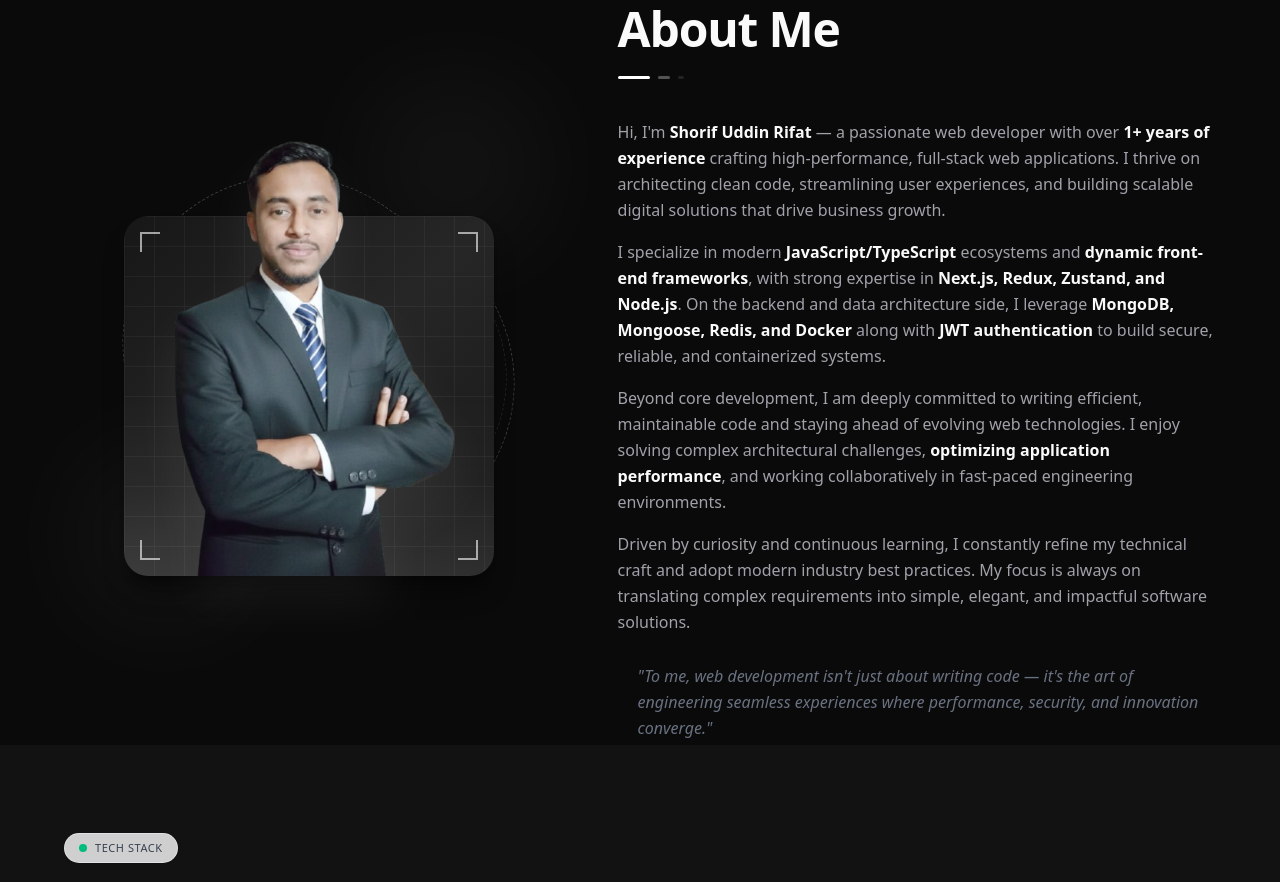
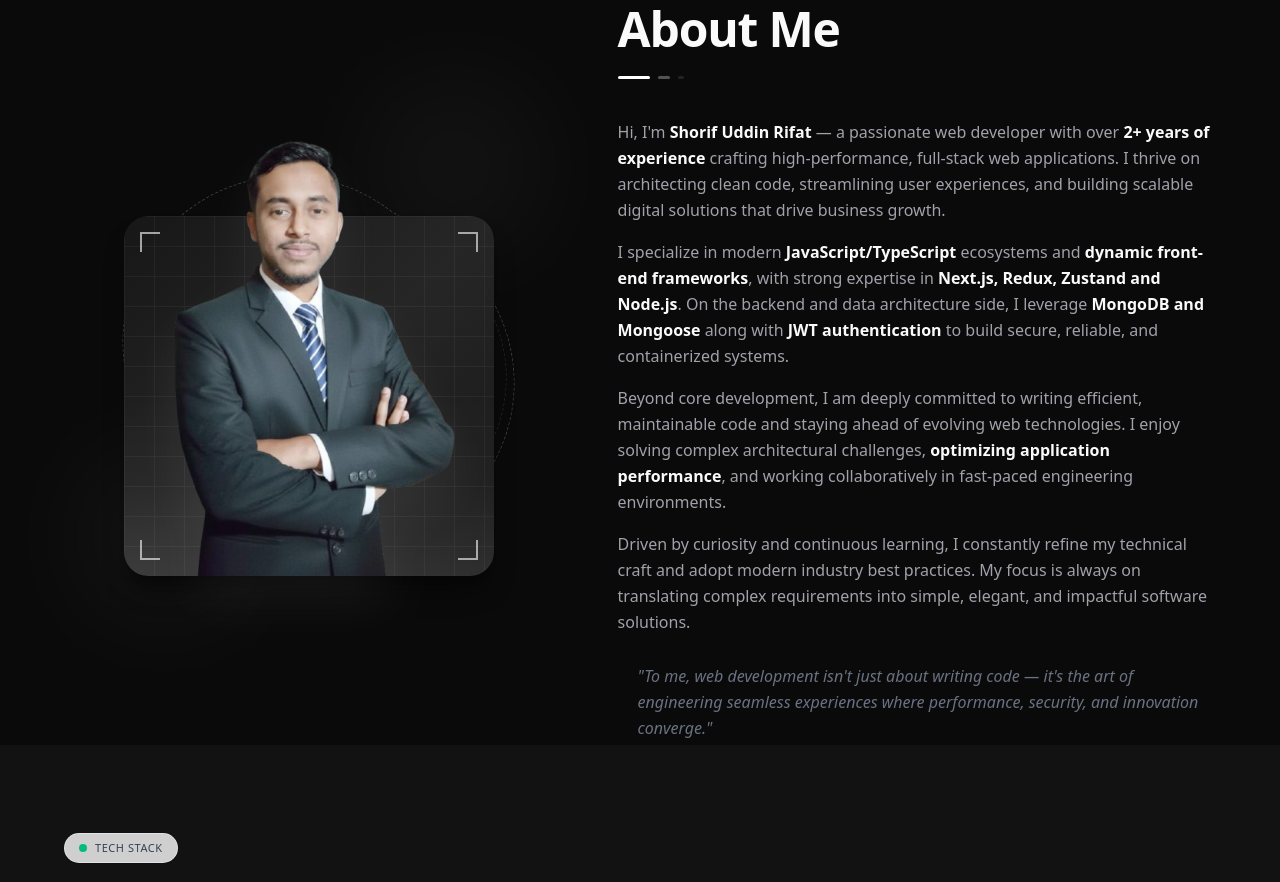
Before and after one commit to Md-Shorif-200/my-portfolio, a Next.js app: page / in a window 1280 px wide. Shown: the part 780-1662 px from the top of the page. Built offline with nearby package versions, Linux system fonts and the light colour scheme.

Commit message:
modified about section

```diff
--- a/src/modules/about/About.jsx
+++ b/src/modules/about/About.jsx
@@ -84,7 +84,7 @@ const About = () => {
       Hi, I&apos;m{" "}
       <span className={hightlightedText}>Shorif Uddin Rifat</span> — a
       passionate web developer with over{" "}
-      <span className={hightlightedText}>1+ years of experience </span> crafting
+      <span className={hightlightedText}>2+ years of experience </span> crafting
       high-performance, full-stack web applications. I thrive on architecting
       clean code, streamlining user experiences, and building scalable digital
       solutions that drive business growth.
@@ -96,11 +96,11 @@ const About = () => {
       <span className={hightlightedText}>dynamic front-end frameworks</span>,
       with strong expertise in{" "}
       <span className={hightlightedText}>
-        Next.js, Redux, Zustand, and Node.js
+        Next.js, Redux, Zustand and Node.js
       </span>
       . On the backend and data architecture side, I leverage{" "}
       <span className={hightlightedText}>
-        MongoDB, Mongoose, Redis, and Docker
+        MongoDB and Mongoose
       </span>{" "}
       along with <span className={hightlightedText}>JWT authentication</span>{" "}
       to build secure, reliable, and containerized systems.
```
